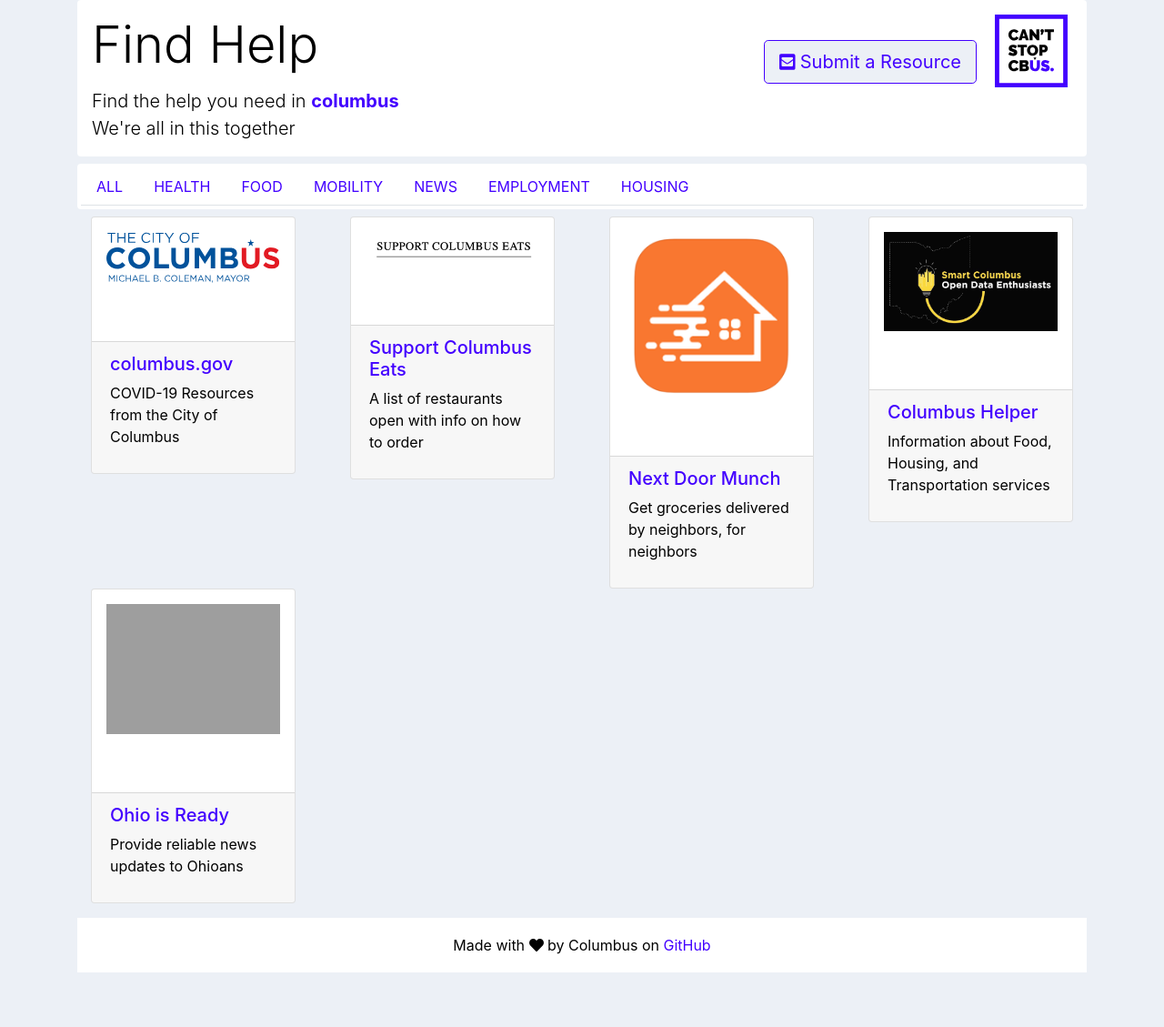
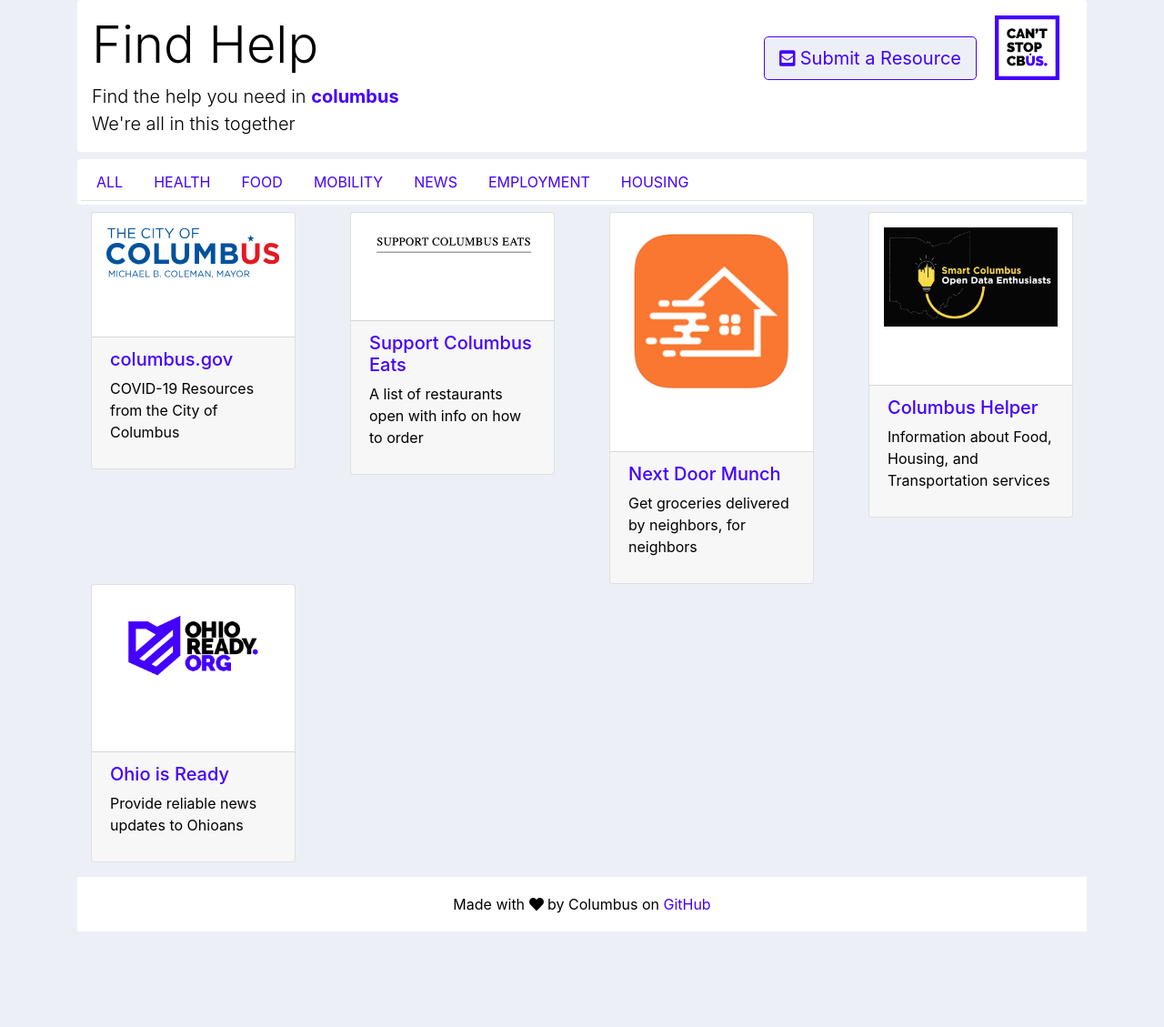
Before and after one commit to maharris1011/cantstopcolumbus, a Jekyll site: the page built from find-help.html, in a window 1280 px wide. Shown: the whole page at 91% size. Built offline with Jekyll 4.4.1, drawn with Linux system fonts in a browser that asks for light colours; nearby versions of some CDN libraries; after the commit the page ends 1084 px from its top, so only the background shows below that.

Commit message:
image updates

```diff
--- a/_data/projects.yml
+++ b/_data/projects.yml
@@ -18,7 +18,7 @@
   title: Columbus Helper
   description: Information about Food, Housing, and Transportation services
 
-- logo: ohioready_logo_H-2c@4x.png
+- logo: ohioready_logo_H_2c@4x.png
   link: #
   title: Ohio is Ready
   description: Provide reliable news updates to Ohioans
--- a/find-help.html
+++ b/find-help.html
@@ -14,7 +14,7 @@
       <a class="mt-4 btn btn-outline-primary btn-lg dark-bg" href="#"
         ><i class="fa fa-envelope-square"></i>&nbsp;Submit a Resource</a
       >
-      <img class="img-fluid ml-3" style="height: 80px" src="/assets/img/cscbus_logo_square.svg">
+      <img class="img-fluid ml-3" style="height: 71px" src="/assets/img/cscbus_logo_square.svg">
     </div>
   </div>
   <div class="row">
```
